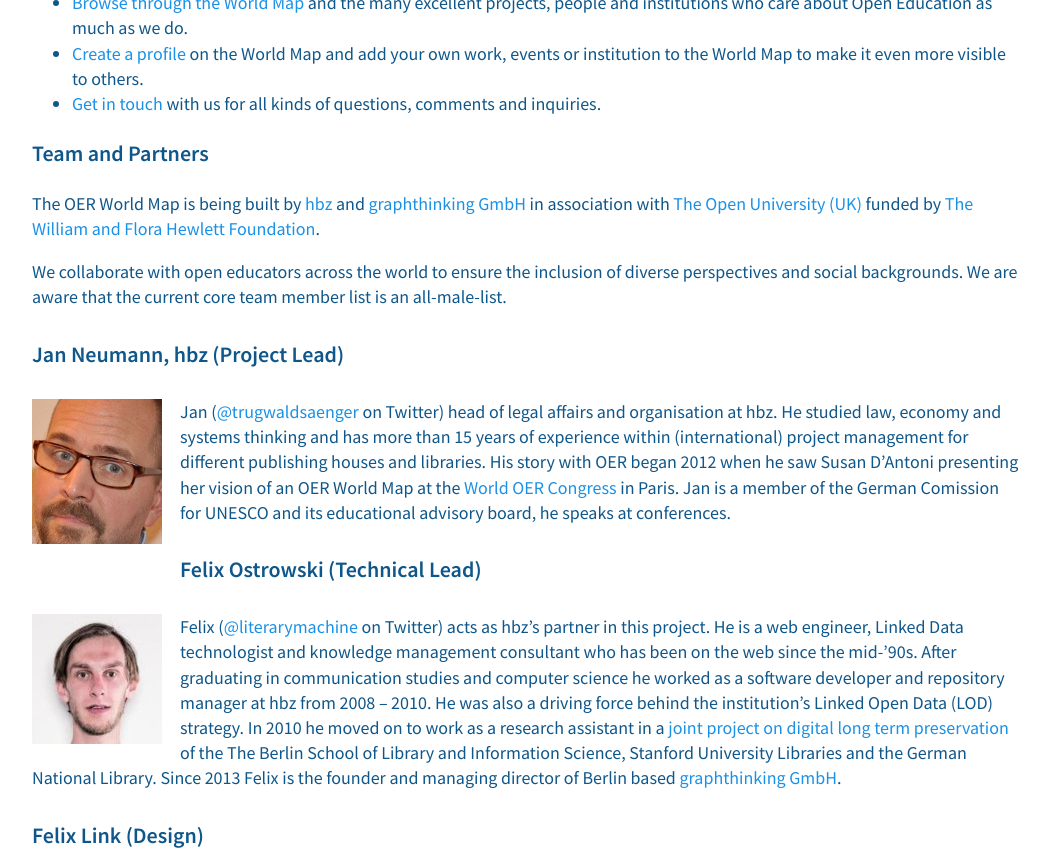
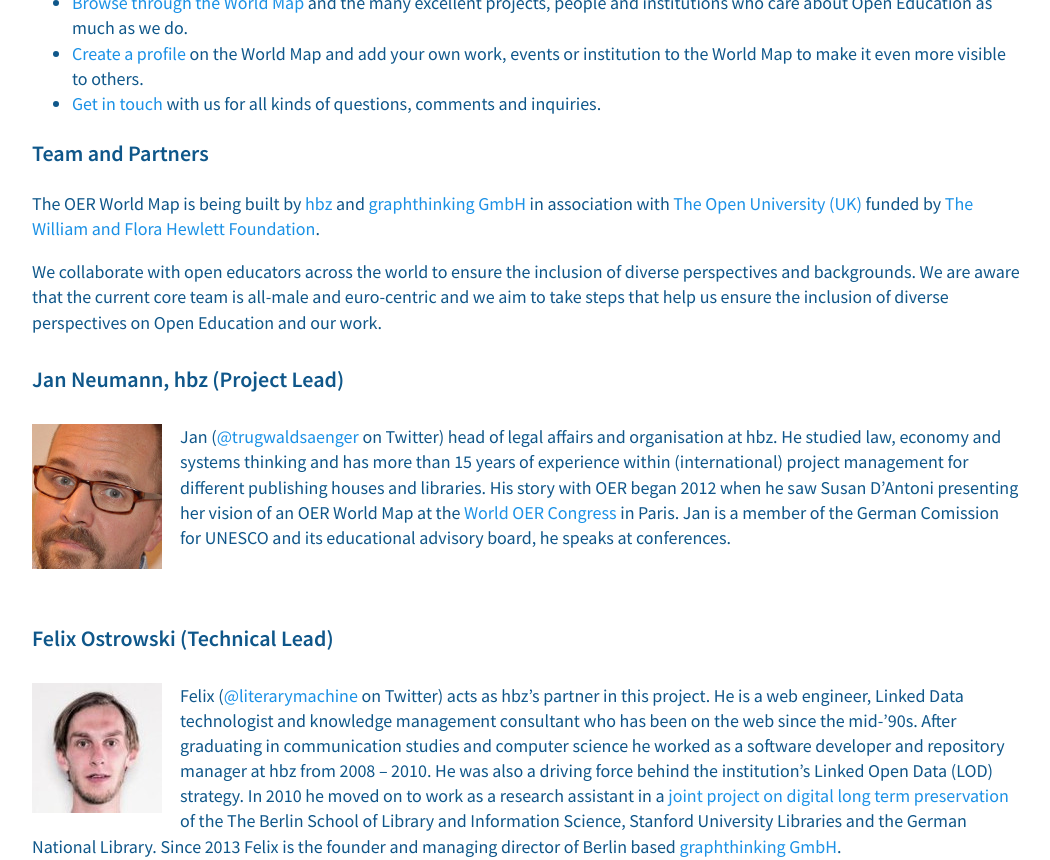
Before and after one commit to hbz/oerworldmap-ui, a Jekyll site: the page built from docs/about.md, in a window 1280 px wide and 1400 px high, scrolled down 968 px. Shown: the top 860 px of the window, without its empty margins (114-1164 px from the left). Built offline with Jekyll 4.4.1, drawn with Linux system fonts in a browser that asks for light colours; nearby versions of some CDN libraries; comment, search, counter and statistics services are not loaded; a style sheet for code colours, icons or effects is not loaded; some of the changed text lies outside the part shown; grey boxes are pictures that could not be loaded.

Commit message:
Update about.md

```diff
--- a/docs/about.md
+++ b/docs/about.md
@@ -38,23 +38,36 @@
 
 The OER World Map is being built by [hbz](http://www.hbz-nrw.de) and [graphthinking GmbH](http://www.graphthinking.com) in association with [The Open University (UK)](http://www.open.ac.uk/) funded by [The William and Flora Hewlett Foundation](http://www.hewlett.org/).
 
-We collaborate with open educators across the world to ensure the inclusion of diverse perspectives and social backgrounds. We are aware that the current core team member list is an all-male-list.
+We collaborate with open educators across the world to ensure the inclusion of diverse perspectives and backgrounds. We are aware that the current core team is all-male and euro-centric and we aim to take steps that help us ensure the inclusion of diverse perspectives on Open Education and our work.
 
 #### Jan Neumann, hbz (Project Lead)
 ![Jan Neumann](/assets/images/image03.jpg)
 Jan ([@trugwaldsaenger](https://twitter.com/trugwaldsaenger) on Twitter) head of legal affairs and organisation at hbz. He studied law, economy and systems thinking and has more than 15 years of experience within (international) project management for different publishing houses and libraries. His story with OER began 2012 when he saw Susan D’Antoni presenting her vision of an OER World Map at the [World OER Congress](https://oerworldmap.org/resource/urn:uuid:c27c383c-ecab-44e7-be67-24a741586afe) in Paris. Jan is a member of the German Comission for UNESCO and its educational advisory board, he speaks at conferences.
 
+<br style="clear:both" />
+
 #### Felix Ostrowski (Technical Lead)
 ![Felix Ostrowski](/assets/images/image00.jpg)
 Felix ([@literarymachine](https://twitter.com/literarymachine) on Twitter) acts as hbz’s partner in this project. He is a web engineer, Linked Data technologist and knowledge management consultant who has been on the web since the mid-’90s. After graduating in communication studies and computer science he worked as a software developer and repository manager at hbz from 2008 – 2010. He was also a driving force behind the institution’s Linked Open Data (LOD) strategy. In 2010 he moved on to work as a research assistant in a [joint project on digital long term preservation](http://www.lukii.hu-berlin.de/) of the The Berlin School of Library and Information Science, Stanford University Libraries and the German National Library. Since 2013 Felix is the founder and managing director of Berlin based [graphthinking GmbH](http://www.graphthinking.com/).
+
+<br style="clear:both" />
 
 #### Felix Link (Design)
 ![Felix Link](/assets/images/felix-link.png)
 Felix joined the project in October 2015, being the UI-/frontend-designer of the OER World Map. He studied graphic and communication design from 2006 to 2012. Since 2008 he has been working as a freelance designer for both agencies and own clients, developing and implementing projects in corporate, editorial and web design. He is interested in design as a conceptual and integrated process as well as a characteristic expression of its content.
 
-#### Adrian Pohl (Metadata & General Support )
+<br style="clear:both" />
+
+#### Adrian Pohl (Metadata & General Support)
 ![Adrian Pohl](/assets/images/image09.jpg)
 Adrian ([@acka47](https://twitter.com/acka47) on Twitter) has been working at the hbz since 2008. He is the metadata and RDF vocabulary expert for the development of hbz's linked open data service “lobid” and also responsible for the project management. He has been actively promoting open knowledge, web standards and the use of open source software in the international library community. Adrian initiated the establishment of a German-speaking working group for [OER metadata](https://wiki.dnb.de/display/DINIAGKIM/OER-Metadaten-Gruppe) within the Competence Center for Interoperable Metadata (KIM) of the German Initiative for Network Information (DINI).
+
+<br style="clear:both" />
+
+#### Matthias Andrasch (Webdevelopment & General Support)
+Matthias ([@m_andrasch](https://twitter.com/m_andrasch) on Twitter) studied Media Education and learned Webdevelopment early in his life. He is fascinated by Open movements such as Open Source, Open Science, Open Education and Open Educational Resources.
+
+<br style="clear:both" />
 
 ### OER World Map Team Alumini
 - Philipp von Böselager (Back-End Developer)
```
